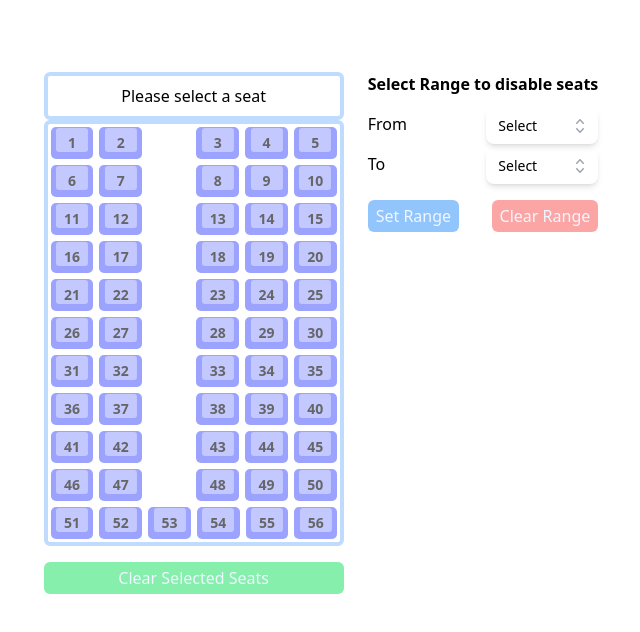
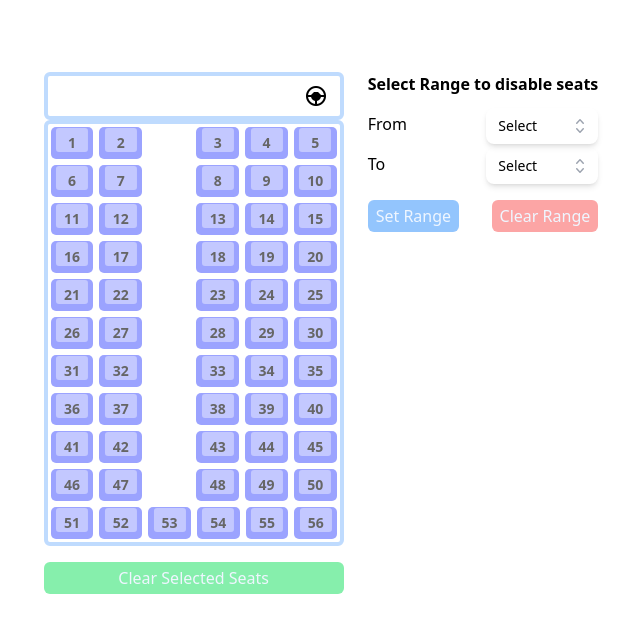
Before and after one commit to skynetpanda9/BusSeat, a React (Vite) app: page / in a window 1280 px wide. Shown: the top 632 px of the page, without its empty margins (319-959 px from the left). Built offline with nearby package versions, Linux system fonts and the light colour scheme.

Commit message:
added steer icon

```diff
--- a/src/Components/SeatsView.jsx
+++ b/src/Components/SeatsView.jsx
@@ -2,6 +2,7 @@ import React, { useState, useEffect } from "react";
 import DropDown from "./DropDown";
 import RangeSelector from "./RangeSelector";
 import "./styleTest.css";
+import steer from "../icons/steer.png";
 
 const busSeat = [
   [1, 2, 3, 4, 5],
@@ -28,8 +29,9 @@ const SeatsView = () => {
     }
   };
 
+  let items = document.getElementsByName("bus");
+
   useEffect(() => {
-    let items = document.getElementsByName("bus");
     for (let i = 0; i < items.length; i++) {
       if (items[i].type == "checkbox" && items[i].checked === true) {
         setDisabled(false);
@@ -40,8 +42,8 @@ const SeatsView = () => {
   return (
     <div className='flex flex-row w-full justify-center mt-10'>
       <div className='flex flex-col w-[300px]'>
-        <div className='h-12 relative text-center border-blue-200 before:content-[""] before:flex before:flex-row before:absolute before:h-12 before:w-full before:rounded-md before:border-4 before:border-blue-200'>
-          <h1 className='w-full mt-3'>Please select a seat</h1>
+        <div className='h-12 flex flex-row w-full justify-end items-center border-4 px-3 rounded-md border-blue-200'>
+          <img className='w-6 h-6' src={steer} alt='steer' />
         </div>
         <ol className='border-4 border-blue-200 rounded-md'>
           {busSeat.map((row) => {
@@ -62,7 +64,9 @@ const SeatsView = () => {
                         <input
                           type='checkbox'
                           name='bus'
-                          onChange={() => setDisabled(false)}
+                          onChange={() => {
+                            setDisabled(false);
+                          }}
                           id={s}
                           disabled={
                             currentRange
```
Also changed, not shown: src/icons/steer.png (added).
